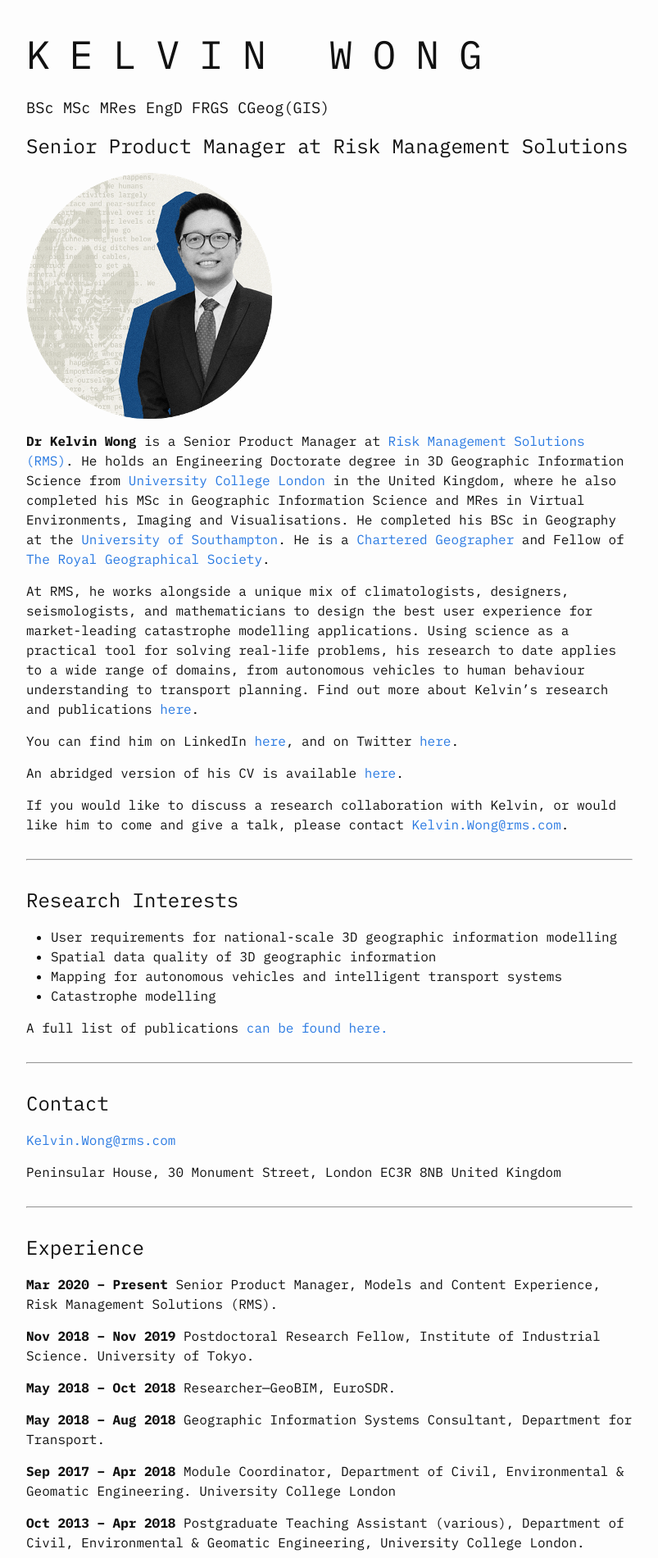
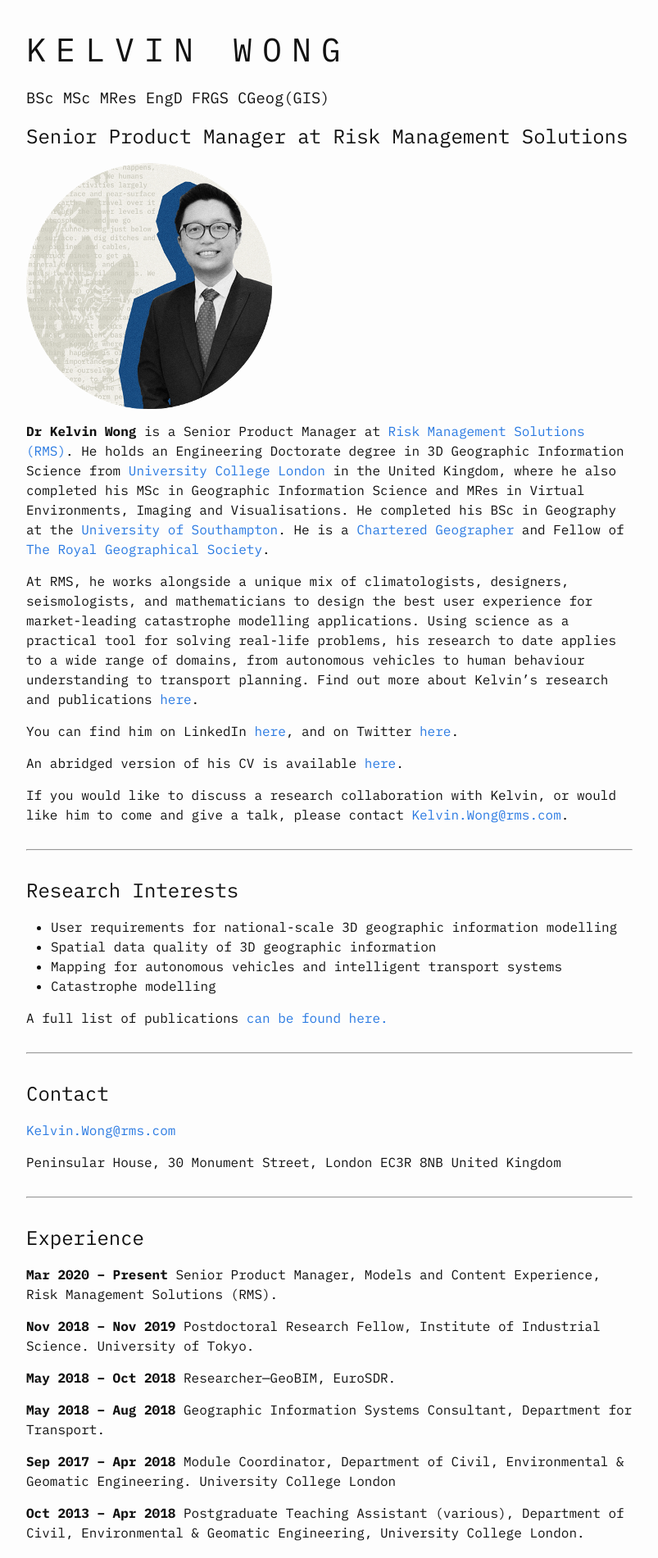
Before and after one commit to kel196/kel196.github.io, a Jekyll site: the page built from index.md, in a window 1280 px wide. Shown: the top 1901 px of the page at 82% size, without its empty margins (238-1041 px from the left). Built offline with Jekyll 4.4.1, drawn with Linux system fonts in a browser that asks for light colours; our own code applies the rules of GitHub Pages for plain Markdown files.

Commit message:
Update _base.scss

```diff
--- a/_sass/minima/_base.scss
+++ b/_sass/minima/_base.scss
@@ -15,8 +15,8 @@ dl, dd, ol, ul, figure {
 
 h1 {
   font-weight: 900;
-  font-size: 3em;
-  letter-spacing: 0.5em;
+  font-size: 2.5em;
+  letter-spacing: 0.3em;
 }
 
 
```
